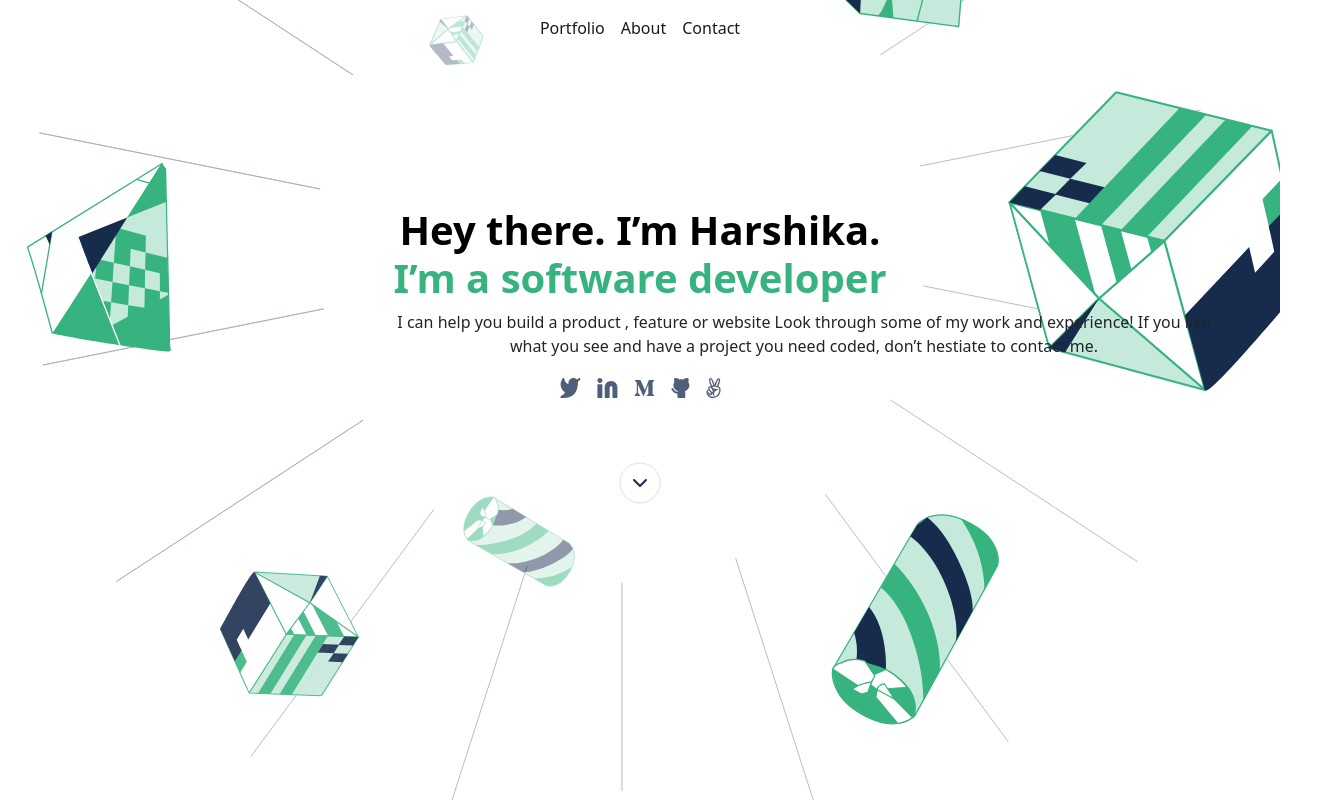
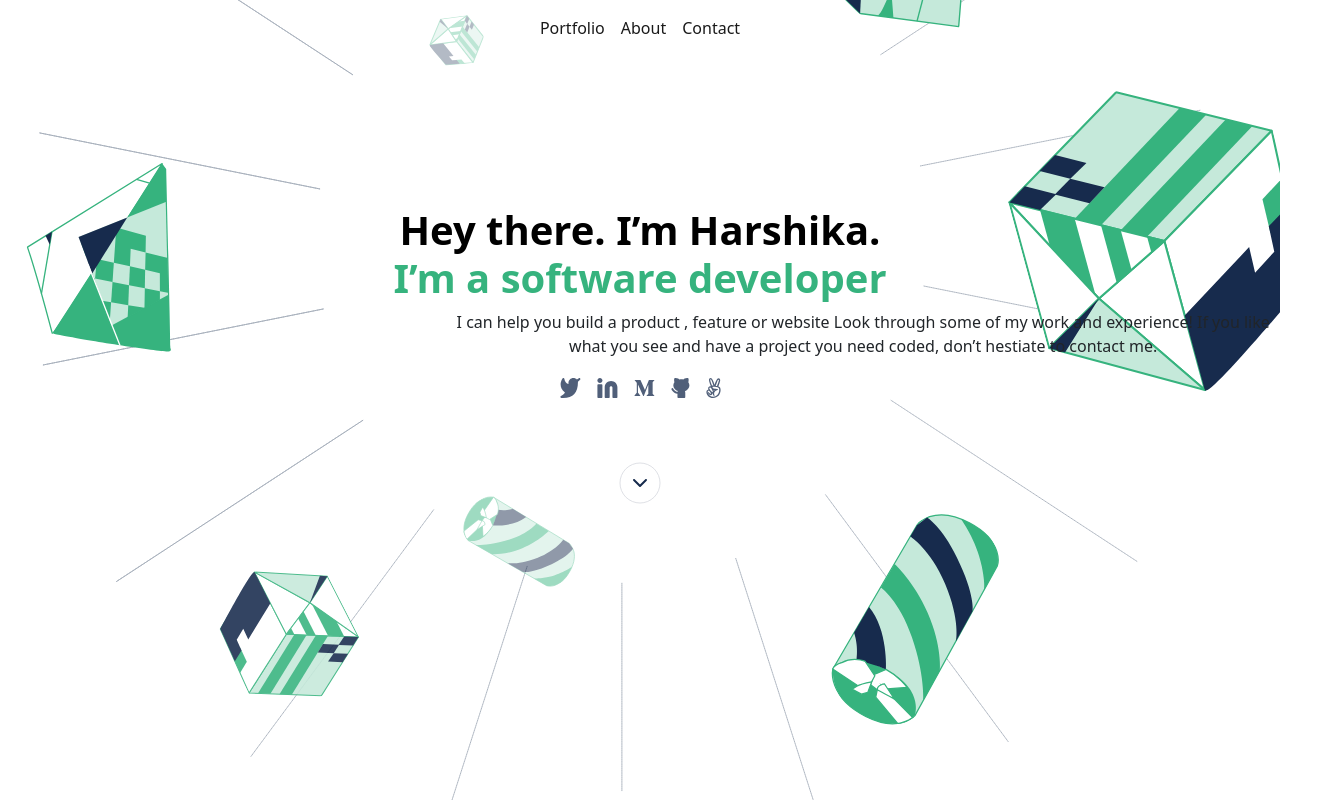
Before and after one commit to harshi0102/Bootstrap-Project, a website: page index.html in a window 1280 px wide. Shown: the top 802 px of the page, 1323 px wide, since content can reach past the window. Drawn offline with nearby package versions, Linux system fonts and the light colour scheme.

Commit message:
update with the margin -left in css

```diff
--- a/index.html
+++ b/index.html
@@ -42,7 +42,7 @@
                 <h1 class="text-center" style="color:black ;font-weight:bold;">
                     Hey there. I’m Harshika. <br /><span style="color:#36b37e;font-weight:bold;">I’m a software developer</span>
                 </h1>
-                <p class="text-center  px-5" style="width:920px;margin-left:25%">
+                <p class="text-center  px-5" style="width:920px;margin-left:30%;">
                     I can help you build a product , feature or website Look through
                     some of my work and experience! If you like what you see and have a
                     project you need coded, don’t hestiate to contact me.
```
